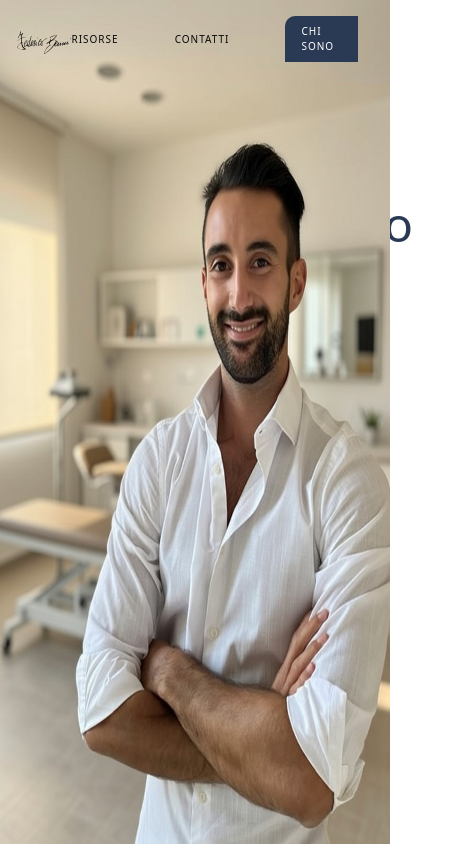
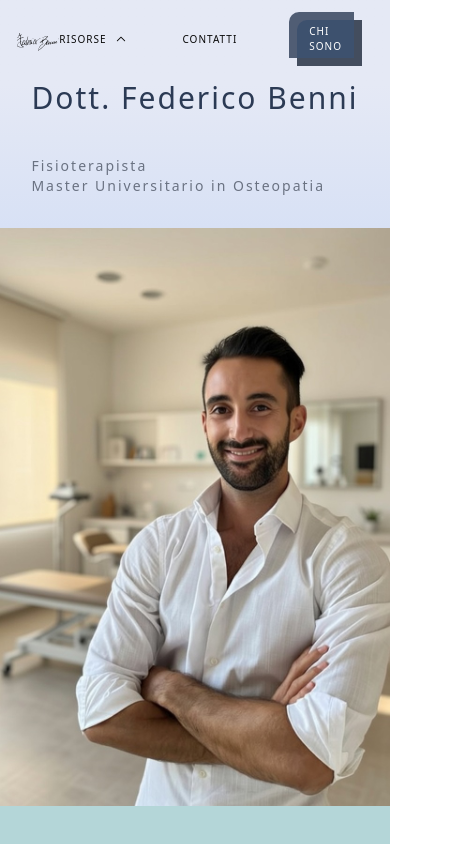
Before and after one commit to GregPat22/physio_website, a Next.js app: page / in a window 390 px wide. Shown: the whole page, 470 px wide, since content can reach past the window. Built offline with nearby package versions, Linux system fonts and the light colour scheme.

Commit message:
add responsiveness to the landing page. Highly styled the navbar ul part and applied first Framer Motion

```diff
--- a/package.json
+++ b/package.json
@@ -11,6 +11,7 @@
     "format:check": "prettier --check ."
   },
   "dependencies": {
+    "@heroicons/react": "^2.2.0",
     "@radix-ui/react-avatar": "^1.1.11",
     "@radix-ui/react-checkbox": "^1.3.3",
     "@radix-ui/react-dialog": "^1.1.15",
@@ -18,6 +19,7 @@
     "@radix-ui/react-radio-group": "^1.3.8",
     "@radix-ui/react-select": "^2.2.6",
     "@radix-ui/react-slot": "^1.2.4",
+    "add": "^2.0.6",
     "class-variance-authority": "^0.7.1",
     "clsx": "^2.1.1",
     "framer-motion": "^12.28.1",
--- a/src/app/navbar.tsx
+++ b/src/app/navbar.tsx
@@ -1,17 +1,49 @@
+"use client"
 import React from 'react';
+import { ChevronUpIcon } from '@heroicons/react/24/solid';
+import {motion} from 'framer-motion';
 
 const Navbar = () => {
   return (
-    <nav className="flex items-center justify-between p-4 fixed top-0 left-0 right-0 z-1">
+    <nav className="flex items-center justify-between p-4 fixed top-0 left-0 right-0 z-50">
       <a href="/" className="text-2xl font-bold">
-        <img src="/sign.svg" alt="Logo" className="h-8 w-auto" />
+        <img src="/sign.svg" alt="Logo" className="h-8 w-full" />
       </a>
-      <div className=" ">
-        <ul className="mr-4 flex items-center gap-x-14">
-          <li className="text-[10px] font-light tracking-[1px]">RISORSE</li>
-          <li className="text-[10px] font-light tracking-[1px]">CONTATTI</li>
-          <li className="rounded-tl-lg bg-[#2B3A54] px-4 py-2 text-[10px] font-light tracking-[1px] text-white">
-            CHI SONO
+      <div className="">
+        <ul className="mr-4 flex items-center gap-x-14 justify-center">
+          <motion.li
+            className="text-[10px] font-light tracking-[1px] flex items-center"
+            whileHover="hover"
+            initial="initial"
+            variants={{
+              initial: {},
+              hover: {
+                scale: 1.05,
+                transition: { duration: 0.5 }
+              }
+            }}
+          >
+            <a href="/risorse" className="hover:text-[#2B3A54] flex items-center">
+              RISORSE
+              <motion.span
+                className="ml-2 inline-block"
+                variants={{
+                  initial: { rotate: 360 },
+                  hover: { rotate: 180 },
+                }}
+                transition={{ duration: 0.2 }}
+              >
+                <ChevronUpIcon className="w-3" />
+              </motion.span>
+            </a>
+          </motion.li>
+          <li className="text-[10px] font-light tracking-[1px]"><a href="/contatti" className="hover:underline">CONTATTI</a></li>
+          <li className="text-[10px] font-light tracking-[1px]">
+            <a href="/chi-sono" className="relative px-4 py-2 font-light text-white rounded-tl-lg group block">
+              <span className="absolute inset-0 w-full h-full transition duration-300 transform -translate-x-1 -translate-y-1 bg-[#2B3A54] ease opacity-80 group-hover:translate-x-0 group-hover:translate-y-0 rounded-tl-lg"></span>
+              <span className="absolute inset-0 w-full h-full transition duration-300 transform translate-x-1 translate-y-1 bg-[#1a2538] ease opacity-80 group-hover:translate-x-0 group-hover:translate-y-0 mix-blend-screen rounded-tl-lg"></span>
+              <span className="relative">CHI SONO</span>
+            </a>
           </li>
         </ul>
       </div>
--- a/src/app/page.tsx
+++ b/src/app/page.tsx
@@ -1,19 +1,29 @@
 import { Card, CardContent, CardDescription, CardHeader, CardTitle } from '@/components/ui/card';
 import Navbar from './navbar';
-import AnimatedHero from '@/components/animated-hero';
+import {motion} from 'framer-motion';
 
 export default function Home() {
   return (
-    <main className="min-h-screen bg-gradient-to-b from-[#e5e9f5] from-10% via-[#c6d6f5] via-50% to-[#b4d6d8] to-90% px-4">
+    <main className="min-h-screen bg-gradient-to-b from-[#e5e9f5] from-10% via-[#c6d6f5] via-50% to-[#b4d6d8] to-90%">
       <Navbar />
-      <div className="flex absolute ">
-        <div className="flex flex-col justify-center relative top-50 left-20">
-        <h1 className="text-5xl font-family-open-sans font-medium text-[#2B3A54]">Dott. Federico Benni</h1>
-          <p className="text-sm text-gray-500 font-family-roboto-mono font-light tracking-[2px] mt-10">Fisioterapista</p>
-          <p className="text-sm text-gray-500 font-family-roboto-mono font-light tracking-[2px] mt-[0.2px]">Master Universitario in Osteopatia</p>
-          </div>
-          </div>
-      <img src="/benni.jpg" alt="Foto di Federico Benni nella sua clinica" className="h-full absolute top-0 right-0  overflow-hidden" />
+      <div className="flex flex-col lg:flex-row lg:items-start lg:justify-between lg:gap-12 lg:pt-32 items-center justify-center pt-20 gap-8 ">
+        <div className="flex flex-col justify-center lg:pl-20 lg:mt-30">
+          <h1 className="text-3xl sm:text-4xl lg:text-5xl font-family-open-sans font-medium tracking-[2px] text-[#2B3A54]">
+            Dott. Federico Benni
+          </h1>
+          <p className="text-sm text-gray-500 font-family-roboto-mono font-light tracking-[2px] mt-10">
+            Fisioterapista
+          </p>
+          <p className="text-sm text-gray-500 font-family-roboto-mono font-light tracking-[2px] mt-[0.2px]">
+            Master Universitario in Osteopatia
+          </p>
+        </div>
+        <img
+          src="/benni.jpg"
+          alt="Foto di Federico Benni nella sua clinica"
+          className=" w-full max-w-md mb-8 lg:absolute lg:top-0 lg:right-0 lg:h-full lg:w-auto lg:max-w-2xl lg:object-cover lg:z-0"
+        />
+      </div>
     </main>
   );
 }
```
Also changed, not shown: 1 other file (tests, documents, lock files or other folders).
